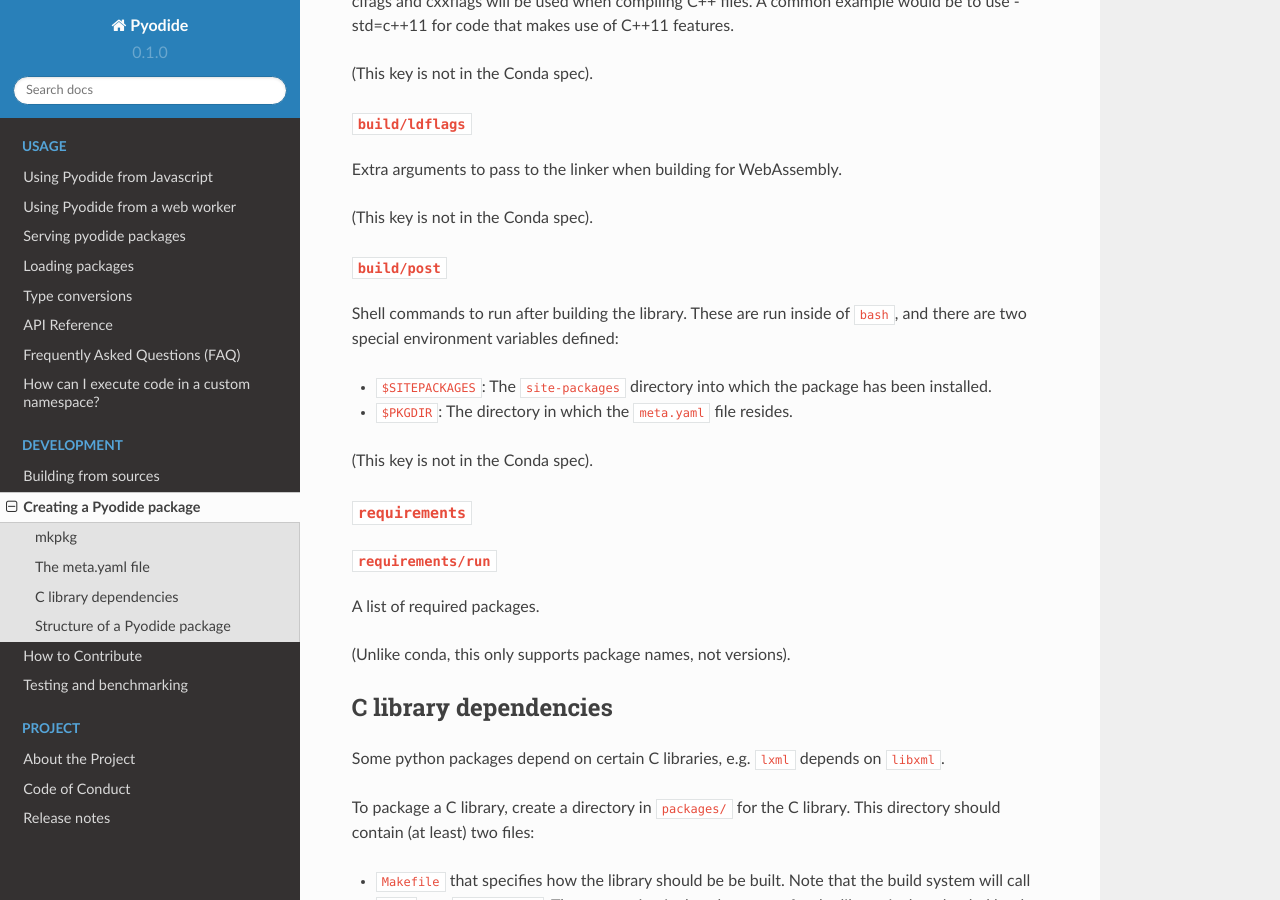
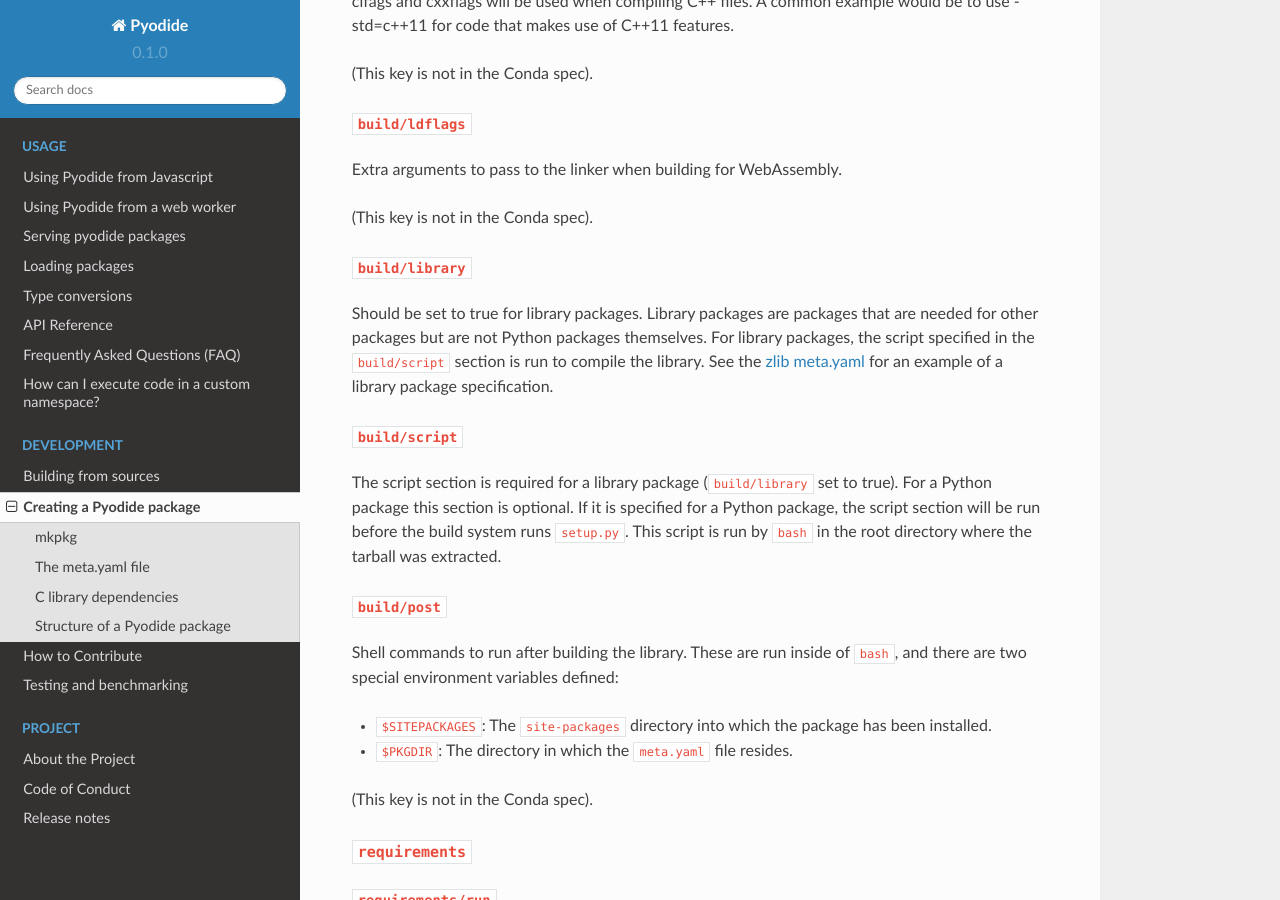
Before and after one commit to pyodide/pyodide, a Sphinx documentation site: the page built from docs/new_packages.md, in a window 1280 px wide and 900 px high, scrolled down 3095 px. Built offline with Sphinx 7.4.7 and the Read the Docs theme 2.0.0, drawn with Linux system fonts in a browser that asks for light colours; the version number is read from the project's files by our own code.

Commit message:
Add documentation for build/library and build/script options

```diff
--- a/docs/new_packages.md
+++ b/docs/new_packages.md
@@ -143,6 +143,14 @@
 
 (This key is not in the Conda spec).
 
+#### `build/library`
+
+Should be set to true for library packages. Library packages are packages that are needed for other packages but are not Python packages themselves. For library packages, the script specified in the `build/script` section is run to compile the library. See the [zlib meta.yaml](https://github.com/iodide-project/pyodide/blob/master/packages/zlib/meta.yaml) for an example of a library package specification.
+
+#### `build/script`
+
+The script section is required for a library package (`build/library` set to true). For a Python package this section is optional. If it is specified for a Python package, the script section will be run before the build system runs `setup.py`. This script is run by `bash` in the root directory where the tarball was extracted.
+
 #### `build/post`
 
 Shell commands to run after building the library. These are run inside of
```
Also changed, not shown: 1 other file.
